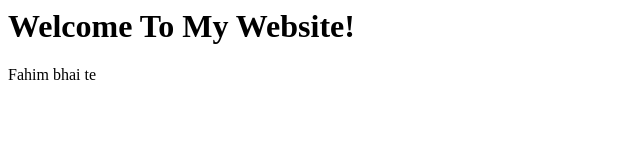
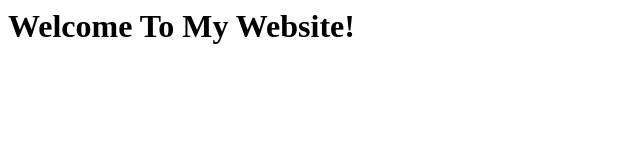
Before and after one commit to Ananya415/First-Project, a plain HTML site: page index.html in a window 1280 px wide. Shown: the full height of the page, 0-640 px from the left. Drawn offline with Linux system fonts and the light colour scheme.

Commit message:
Update index.html

```diff
--- a/index.html
+++ b/index.html
@@ -4,6 +4,6 @@
   </head>
   <body>
     <h1>Welcome To My Website!</h1>
-    <p>Fahim bhai te</p>
+
   </body>
 </html>
```
